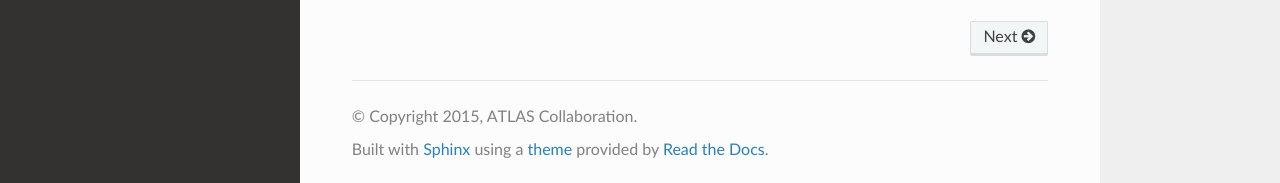
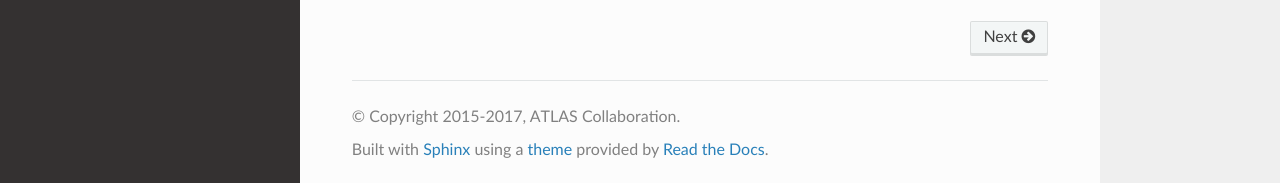
Before and after one commit to UCATLAS/xAODAnaHelpers, a Sphinx documentation site: the page built from docs/index.rst, in a window 1280 px wide and 900 px high, scrolled down 1247 px. Shown: the part 714-897 px from the top of the window. Built offline with Sphinx 7.4.7 and the Read the Docs theme 2.0.0, drawn with Linux system fonts in a browser that asks for light colours; pages that are not in the unit, such as notebooks, are missing from menus.

Commit message:
bump up sphinx, breathe versions, update copyright

```diff
--- a/docs/conf.py
+++ b/docs/conf.py
@@ -64,7 +64,7 @@
 
 # General information about the project.
 project = u'xAODAnaHelpers'
-copyright = u'2015, ATLAS Collaboration'
+copyright = u'2015-2017, ATLAS Collaboration'
 author = u'ATLAS Collaboration'
 
 try:
@@ -138,6 +138,8 @@
 # If true, `todo` and `todoList` produce output, else they produce nothing.
 todo_include_todos = False
 
+# suppress certain warnings
+suppress_warnings = ['image.nonlocal_uri']
 
 # -- Options for HTML output ----------------------------------------------
 
@@ -172,7 +174,8 @@
 # Add any paths that contain custom static files (such as style sheets) here,
 # relative to this directory. They are copied after the builtin static files,
 # so a file named "default.css" will overwrite the builtin "default.css".
-html_static_path = ['_static']
+#html_static_path = ['_static']
+html_static_path = []
 
 # Add any extra paths that contain custom files (such as robots.txt or
 # .htaccess) here, relative to this directory. These files are copied
--- a/docs/requirements.txt
+++ b/docs/requirements.txt
@@ -3,9 +3,9 @@
 MarkupSafe==0.23
 PyYAML==3.11
 Pygments==2.0.2
-Sphinx==1.3.1
+Sphinx==1.5.5
 alabaster==0.7.6
-breathe==4.1.0
+breathe==4.6.0
 docutils==0.12
 pytz==2015.7
 six==1.10.0
```
